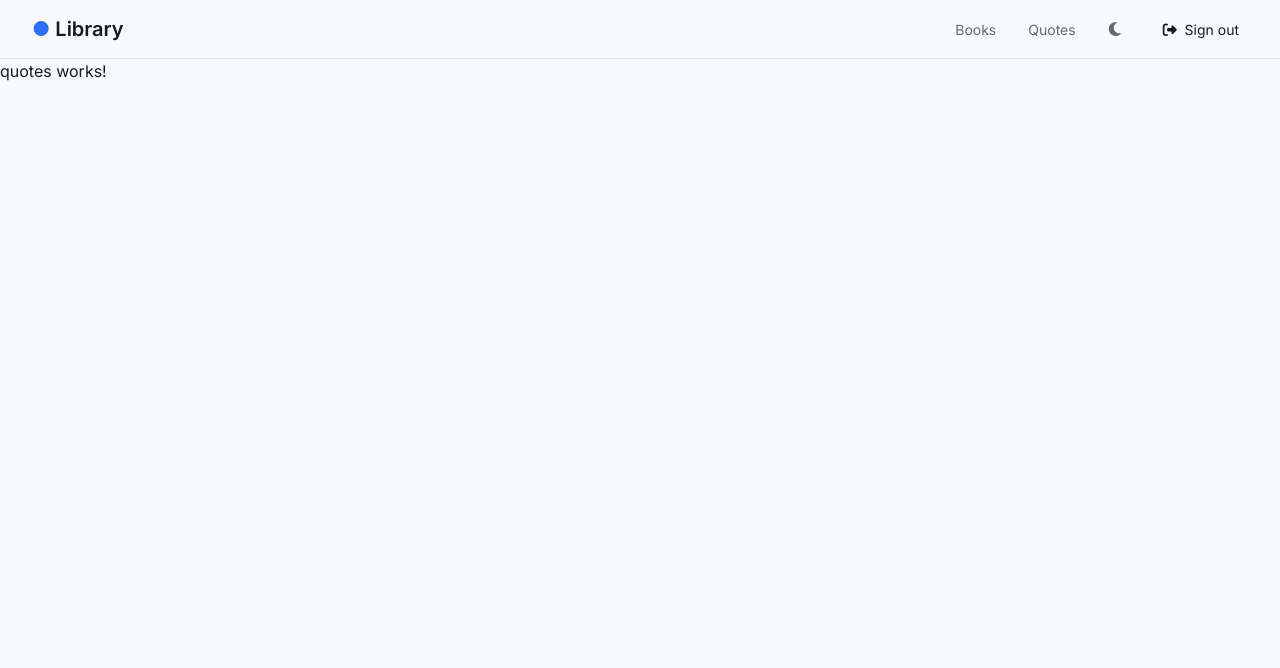
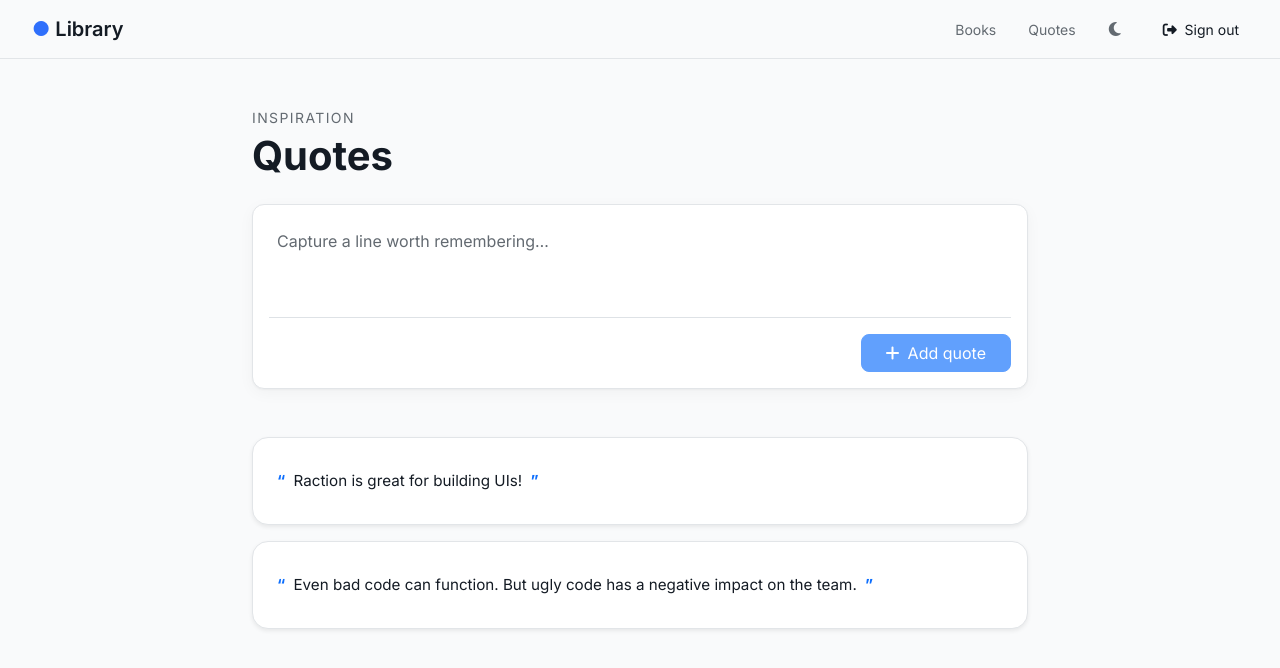
Before and after one commit to Dev-Sukhawat/AngularRedcodeCRUD-applikation, an Angular app: page /quotes in a window 1280 px wide. Shown: the top 668 px of the page. Built offline with nearby package versions, Linux system fonts and the light colour scheme; no server answers; sample sign-in values are in the browser's storage.

Commit message:
feat: implement quote management with form handling, loading state, and dynamic display

```diff
--- a/src/app/pages/quotes/quotes.css
+++ b/src/app/pages/quotes/quotes.css
@@ -0,0 +1,8 @@
+.border-dashed { border: 2px dashed #dee2e6 !important; }
+.tracking-wider { letter-spacing: 0.1em; }
+.resize-none { resize: none; }
+.form-control:focus { outline: none; box-shadow: none; }
+
+::placeholder {
+  color: var(--muted-foreground);
+}
--- a/src/app/pages/quotes/quotes.html
+++ b/src/app/pages/quotes/quotes.html
@@ -1,2 +1,44 @@
 <app-navbar></app-navbar>
-<p>quotes works!</p>
+<div class="container py-5" style="max-width: 800px;">
+    <header class="mb-4">
+        <p class="text-uppercase text-muted small tracking-wider mb-1">Inspiration</p>
+        <h1 class="display-6 fw-bold">Quotes</h1>
+    </header>
+
+    <div class="card p-3 mb-5">
+        <form [formGroup]="quoteForm" (ngSubmit)="add()">
+            <textarea formControlName="text" rows="3"
+                class="form-control border-0 shadow-none bg-transparent text-body resize-none p-2"
+                style="color: var(--muted-foreground) !important;"
+                placeholder="Capture a line worth remembering…"></textarea>
+
+            <div class="d-flex justify-content-end pt-3 border-top mt-2">
+                <button type="submit" [disabled]="quoteForm.invalid || adding()"
+                    class="btn btn-primary rounded-3 px-4 d-flex align-items-center gap-2">
+                    @if (adding()) { <span class="spinner-border spinner-border-sm"></span> }
+                    @else { <i class="fas fa-plus"></i> }
+                    Add quote
+                </button>
+            </div>
+        </form>
+    </div>
+
+    @if (loading()) {
+    <div class="text-center py-5">
+        <div class="spinner-border text-primary"></div>
+    </div>
+    } @else if (quotes().length === 0) {
+    <div class="text-center py-5 rounded-4 empty-state-box">
+        <div class="bg-primary bg-opacity-10 text-primary rounded-circle d-inline-flex p-3 mb-3">
+            <i class="fas fa-quote-left" style="font-size: 24px;"></i>
+        </div>
+        <p class="text-muted mb-0">No quotes yet.</p>
+    </div>
+    } @else {
+    <div class="d-flex flex-column gap-3">
+        @for (q of quotes(); track q.id) {
+        <app-quote-card [quote]="q" (delete)="remove(q.id)"></app-quote-card>
+        }
+    </div>
+    }
+</div>
--- a/src/app/pages/quotes/quotes.ts
+++ b/src/app/pages/quotes/quotes.ts
@@ -1,10 +1,82 @@
-import { Component } from '@angular/core';
+import { Component, signal, OnInit, inject } from '@angular/core';
+import { CommonModule } from '@angular/common';
+import { FormBuilder, ReactiveFormsModule, Validators } from '@angular/forms';
+import { QuoteService } from '../../services/quote.service';
+import { QuoteCard } from '../../components/quotes/quote-card/quote-card';
 import { Navbar } from '../../components/navbar/navbar';
+import { text } from 'stream/consumers';
 
 @Component({
   selector: 'app-quotes',
-  imports: [Navbar],
+  imports: [Navbar, QuoteCard, CommonModule, ReactiveFormsModule],
   templateUrl: './quotes.html',
   styleUrl: './quotes.css',
 })
-export class Quotes {}
+export class Quotes implements OnInit {
+  private quoteService = inject(QuoteService);
+  private fb = inject(FormBuilder);
+
+  quotes = signal<any[]>([
+    {
+      id: '1',
+      title: 'The Pragmatic Programmer',
+      text: 'Raction is great for building UIs!',
+      created_at: new Date().toISOString(),
+    },
+    {
+      id: '2',
+      title: 'Clean Code',
+      text: 'Even bad code can function. But ugly code has a negative impact on the team.',
+      created_at: new Date().toISOString(),
+    },
+  ]);
+  loading = signal(true);
+  adding = signal(false);
+
+  quoteForm = this.fb.group({
+    text: ['', [Validators.required, Validators.minLength(3)]],
+  });
+
+  ngOnInit() {
+    this.load();
+  }
+
+  load() {
+    this.loading.set(true);
+    this.quoteService.getQuotes().subscribe({
+      next: (data) => {
+        this.quotes.set(data);
+        this.loading.set(false);
+      },
+      error: () => this.loading.set(false),
+    });
+  }
+
+  add() {
+    if (this.quoteForm.invalid) return;
+    this.adding.set(true);
+    const text = this.quoteForm.value.text!;
+
+    this.quoteService.addQuote(text).subscribe({
+      next: () => {
+        this.quoteForm.reset();
+        this.adding.set(false);
+        this.load();
+      },
+      error: () => this.adding.set(false),
+    });
+  }
+
+  remove(id: string) {
+    // Optimistisk uppdatering (som i din React-kod)
+    const original = this.quotes();
+    this.quotes.update((q) => q.filter((x) => x.id !== id));
+
+    this.quoteService.deleteQuote(id).subscribe({
+      error: () => {
+        this.quotes.set(original); // Ångra om det skiter sig
+        alert('Could not delete quote');
+      },
+    });
+  }
+}
```
